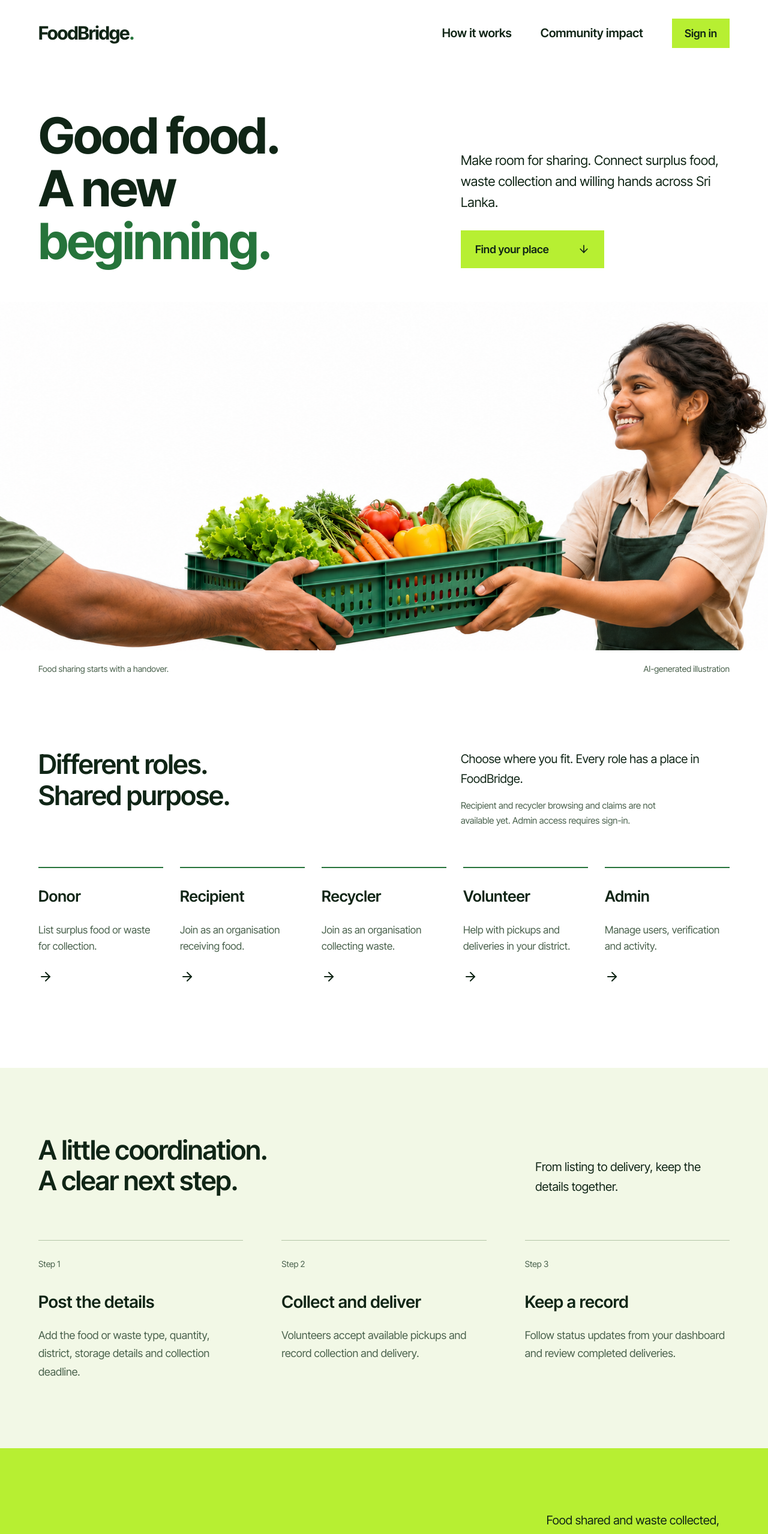
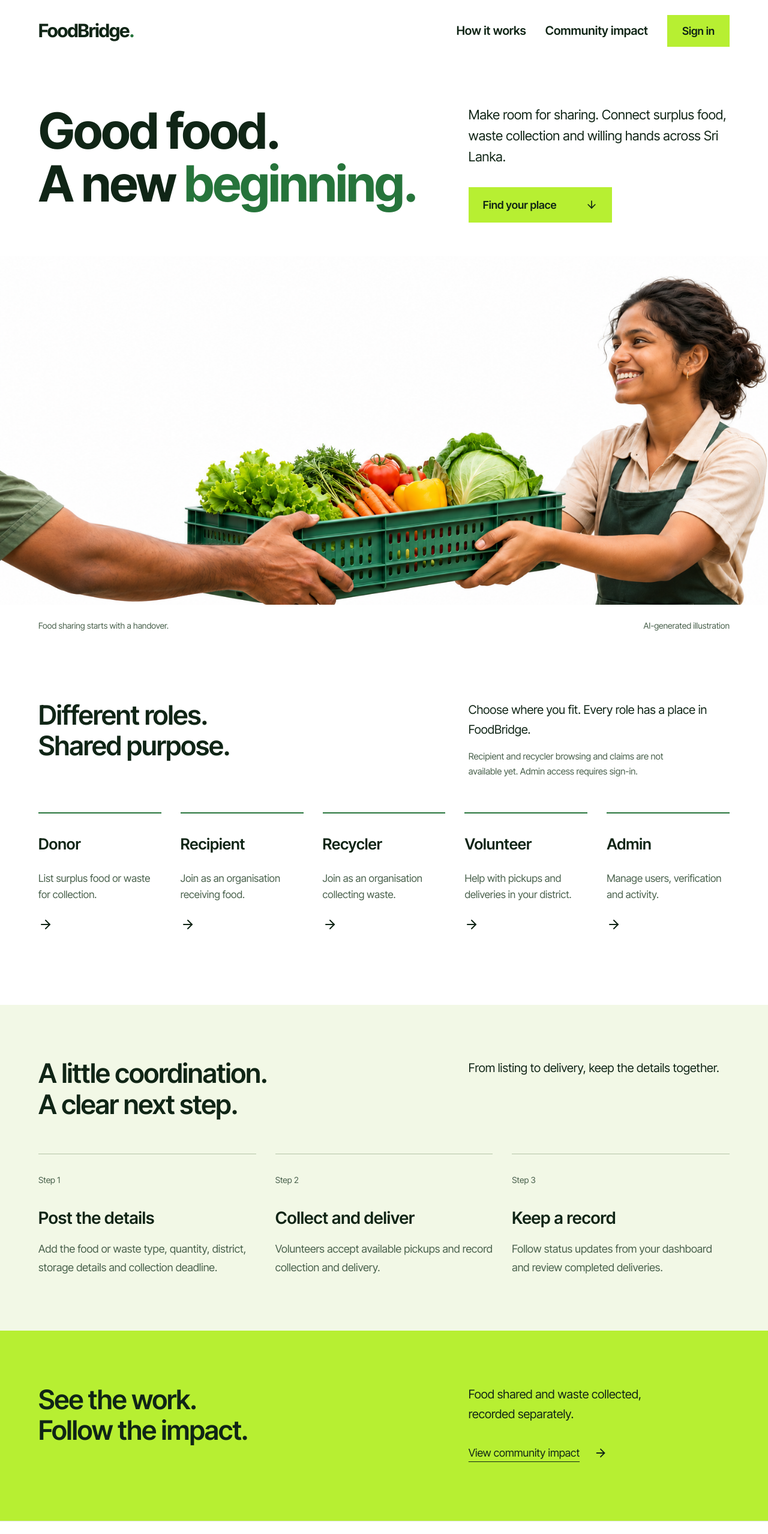
Before and after one commit to piragenth-satkunananthan/foodbridge, a React (Vite) app in the folder frontend/: page / in a window 1280 px wide. Shown: the top 2557 px of the page at 60% size. Built offline with nearby package versions, Linux system fonts and the light colour scheme.

Commit message:
fix(home): align content grids and standardize spacing

```diff
--- a/frontend/src/styles/home.css
+++ b/frontend/src/styles/home.css
@@ -1,51 +1,51 @@
 @font-face { font-family: 'Inter Tight'; src: url('/fonts/inter-tight-400.ttf') format('truetype'); font-weight: 400; font-display: swap; }
 @font-face { font-family: 'Inter Tight'; src: url('/fonts/inter-tight-600.ttf') format('truetype'); font-weight: 600; font-display: swap; }
 @font-face { font-family: 'Inter Tight'; src: url('/fonts/inter-tight-700.ttf') format('truetype'); font-weight: 700; font-display: swap; }
- .fb-home { --home-ink: #102516; --home-paper: #fff; --home-green: #b7ef32; --home-gutter: clamp(24px, 5vw, 128px); width: 100%; background: var(--home-paper); color: var(--home-ink); font-family: 'Inter Tight', sans-serif; }
+.fb-home { --home-ink: #102516; --home-paper: #fff; --home-green: #b7ef32; --home-gutter: clamp(24px, 5vw, 128px); --home-section: clamp(64px, 7vw, 112px); --home-columns: minmax(0, 3fr) minmax(0, 2fr); --home-column-gap: clamp(32px, 5vw, 80px); width: 100%; background: var(--home-paper); color: var(--home-ink); font-family: 'Inter Tight', sans-serif; }
 .fb-home ::selection { background: var(--home-green); color: var(--home-ink); }
 .fb-home a:focus-visible { outline: 3px solid #26743b; outline-offset: 6px; }
 .fb-home h1, .fb-home h2, .fb-home h3, .fb-home p { margin: 0; }
 .fb-home-hero { padding-top: 72px; }
-.fb-home-copy { display: grid; grid-template-columns: 1.4fr 1fr; align-items: end; gap: 6vw; padding: 0 var(--home-gutter) 56px; }
+.fb-home-copy { display: grid; grid-template-columns: var(--home-columns); align-items: start; gap: var(--home-column-gap); padding: 0 var(--home-gutter) 56px; }
 .fb-home h1 { font-size: clamp(60px, 6.5vw, 96px); font-weight: 700; line-height: 1.06; letter-spacing: -.025em; }
 .fb-home h1 span { color: #26743b; }
 .fb-home-intro > p { max-width: 38ch; font-size: 22px; line-height: 1.6; }
-.fb-home-action { display: inline-flex; align-items: center; justify-content: space-between; gap: 48px; margin-top: 28px; padding: 18px 24px; background: var(--home-green); color: var(--home-ink); font-size: 18px; font-weight: 600; text-decoration: none; }
+.fb-home-action { display: inline-flex; align-items: center; justify-content: space-between; gap: 48px; margin-top: 32px; padding: 16px 24px; min-height: 56px; background: var(--home-green); color: var(--home-ink); font-size: 18px; font-weight: 600; text-decoration: none; }
 .fb-home-action:hover { background: #a5dd24; }
 .fb-home-photo { margin: 0; }
 .fb-home-photo img { display: block; width: 100%; height: auto; aspect-ratio: 2.2; object-fit: cover; object-position: center 55%; }
-.fb-home-photo figcaption { display: flex; flex-wrap: wrap; justify-content: space-between; gap: 8px 20px; padding: 20px var(--home-gutter); font-size: 14px; line-height: 1.5; color: #49614c; }
-.fb-home-entry { padding: 104px var(--home-gutter) 112px; }
+.fb-home-photo figcaption { display: flex; flex-wrap: wrap; justify-content: space-between; gap: 8px 24px; padding: 24px var(--home-gutter); font-size: 14px; line-height: 1.5; color: #49614c; }
+.fb-home-entry { padding: var(--home-section) var(--home-gutter); }
 .fb-home h2 { font-size: clamp(36px, 3.5vw, 60px); font-weight: 600; line-height: 1.15; letter-spacing: -.02em; }
 #role-title, #how-it-works { scroll-margin-top: 40px; }
-.fb-role-intro { display: grid; grid-template-columns: 1.4fr 1fr; gap: 16px 6vw; align-items: start; }
+.fb-role-intro { display: grid; grid-template-columns: var(--home-columns); gap: 16px var(--home-column-gap); align-items: start; }
 .fb-role-intro h2 { grid-row: 1 / 3; }
 .fb-role-intro > p { font-size: 20px; line-height: 1.65; max-width: 38ch; }
 .fb-role-intro .fb-home-notes { font-size: 15px; color: #49614c; }
-.fb-role-picker { display: grid; grid-template-columns: repeat(5, minmax(0, 1fr)); gap: 28px; margin-top: 64px; }
-.fb-role-picker a { display: flex; flex-direction: column; align-items: start; gap: 24px; padding: 28px 0; border-top: 2px solid #26743b; color: inherit; text-decoration: none; transition: background-color 180ms ease-out; }
+.fb-role-picker { display: grid; grid-template-columns: repeat(5, minmax(0, 1fr)); gap: 32px; margin-top: 56px; }
+.fb-role-picker a { display: flex; flex-direction: column; align-items: start; gap: 24px; padding: 32px 0; border-top: 2px solid #26743b; color: inherit; text-decoration: none; transition: background-color 180ms ease-out; }
 .fb-role-picker a:hover { background: #f2f8e6; }
 .fb-role-name { font-size: clamp(24px, 2vw, 32px); font-weight: 600; }
 .fb-role-description { font-size: 17px; line-height: 1.6; color: #49614c; flex: 1; }
 .fb-role-picker svg { transition: transform 180ms ease-out; }
 .fb-role-picker a:hover svg { transform: translateX(4px); }
-.fb-how { padding: 112px var(--home-gutter); background: #f2f8e6; }
-.fb-how-heading { display: flex; align-items: end; justify-content: space-between; gap: 48px; }
-.fb-how-heading > p { max-width: 28ch; font-size: 20px; line-height: 1.65; }
-.fb-how ol { display: grid; grid-template-columns: repeat(3, minmax(0, 1fr)); gap: 5vw; list-style: none; counter-reset: step; margin: 72px 0 0; padding: 0; }
-.fb-how li { counter-increment: step; border-top: 1px solid #b4c5a7; padding-top: 28px; }
+.fb-how { padding: var(--home-section) var(--home-gutter); background: #f2f8e6; }
+.fb-how-heading { display: grid; grid-template-columns: var(--home-columns); align-items: start; gap: var(--home-column-gap); }
+.fb-how-heading > p { max-width: 38ch; font-size: 20px; line-height: 1.65; }
+.fb-how ol { display: grid; grid-template-columns: repeat(3, minmax(0, 1fr)); gap: 32px; list-style: none; counter-reset: step; margin: 56px 0 0; padding: 0; }
+.fb-how li { counter-increment: step; border-top: 1px solid #b4c5a7; padding-top: 32px; }
 .fb-how li::before { content: 'Step ' counter(step); display: block; font-size: 14px; margin-bottom: 32px; color: #49614c; }
-.fb-how h3 { font-size: 28px; font-weight: 600; margin-bottom: 20px; }
+.fb-how h3 { font-size: 28px; font-weight: 600; margin-bottom: 16px; }
 .fb-how li p { color: #49614c; line-height: 1.7; font-size: 18px; max-width: 38ch; }
-.fb-home-impact { padding: 104px var(--home-gutter); background: var(--home-green); display: flex; align-items: end; justify-content: space-between; gap: 64px; }
-.fb-home-impact > div { max-width: 33ch; }
-.fb-home-impact p { font-size: 20px; line-height: 1.65; margin-bottom: 28px; }
+.fb-home-impact { padding: var(--home-section) var(--home-gutter); background: var(--home-green); display: grid; grid-template-columns: var(--home-columns); align-items: start; gap: var(--home-column-gap); }
+.fb-home-impact > div { max-width: 38ch; }
+.fb-home-impact p { font-size: 20px; line-height: 1.65; margin-bottom: 24px; }
 .fb-home-impact a { display: inline-flex; align-items: center; gap: 24px; color: inherit; min-height: 48px; font-size: 18px; text-underline-offset: 8px; }
 @media (max-width: 1100px) {
-  .fb-home-copy { grid-template-columns: 1.2fr 1fr; gap: 32px; }
+  .fb-home { --home-column-gap: 32px; }
   .fb-home h1 { font-size: clamp(48px, 6.5vw, 72px); }
   .fb-home-intro > p { font-size: 20px; }
-  .fb-role-picker { gap: 20px; }
+  .fb-role-picker { gap: 24px; }
   .fb-role-name { font-size: 24px; }
   .fb-role-description { font-size: 16px; }
 }
@@ -55,7 +55,7 @@
 }
 @media (max-width: 759px) {
   .fb-home-hero { padding-top: 40px; }
-  .fb-home-copy { grid-template-columns: 1fr; gap: 28px; padding-bottom: 40px; }
+  .fb-home-copy { grid-template-columns: 1fr; gap: 32px; padding-bottom: 40px; }
   .fb-home h1 { font-size: clamp(48px, 9vw, 68px); }
   .fb-home-intro > p { font-size: 19px; }
   .fb-home-photo img { aspect-ratio: 1.5; object-position: right center; }
@@ -70,8 +70,8 @@
   .fb-how { padding-top: 64px; padding-bottom: 64px; }
   .fb-how-heading { display: block; }
   .fb-how-heading > p { margin-top: 24px; }
-  .fb-how ol { grid-template-columns: 1fr; gap: 36px; margin-top: 40px; }
-  .fb-how li::before { margin-bottom: 20px; }
-  .fb-home-impact { flex-direction: column; align-items: start; padding-top: 64px; padding-bottom: 64px; gap: 32px; }
+  .fb-how ol { grid-template-columns: 1fr; gap: 40px; margin-top: 40px; }
+  .fb-how li::before { margin-bottom: 16px; }
+  .fb-home-impact { grid-template-columns: 1fr; align-items: start; padding-top: 64px; padding-bottom: 64px; gap: 32px; }
 }
 @media (prefers-reduced-motion: reduce) { .fb-role-picker a, .fb-role-picker svg { transition: none; } }
--- a/frontend/src/styles/navigation.css
+++ b/frontend/src/styles/navigation.css
@@ -17,13 +17,15 @@
 }
 
 .fb-header--home { border-bottom: 0; background: #fff; font-family: 'Inter Tight', sans-serif; }
-.fb-header--home .fb-header-inner { max-width: none; padding: 28px clamp(24px, 5vw, 128px); }
+.fb-header--home .fb-header-inner { max-width: none; padding: 24px clamp(24px, 5vw, 128px); }
 .fb-header--home .fb-brand { font-size: clamp(28px, 2.4vw, 40px); color: #102516; }
 .fb-header--home .fb-brand span { color: #26743b; }
-.fb-header--home .fb-navigation { gap: 36px; }
-.fb-header--home .fb-navigation > a:not(.fb-button) { color: #102516; font-size: 20px; font-weight: 600; }
-.fb-header--home .fb-button--ghost { background: #b7ef32; color: #102516; border-radius: 0; border: 1px solid transparent; font-size: 18px; }
+.fb-header--home .fb-navigation { gap: 32px; }
+.fb-header--home .fb-navigation > a:not(.fb-button) { color: #102516; font-size: 20px; font-weight: 600; margin-right: 0; }
+.fb-header--home .fb-button--ghost { background: #b7ef32; color: #102516; border-radius: 0; border: 1px solid transparent; font-size: 18px; min-height: 48px; padding: 12px 24px; }
 .fb-header--home .fb-button--ghost:hover { background: #a5dd24; }
 @media (max-width: 759px) { .fb-header--home .fb-navigation { gap: 8px; } .fb-header--home .fb-header-inner { padding: 16px 24px; } }
 
 .fb-footer--home .fb-footer-inner { max-width: none; padding: 48px clamp(24px, 5vw, 128px); }
+
+@media (min-width: 760px) and (max-width: 1100px) { .fb-header--home .fb-navigation { gap: 24px; } }
```
Also changed, not shown: 2 other files (tests, documents, lock files or other folders).
